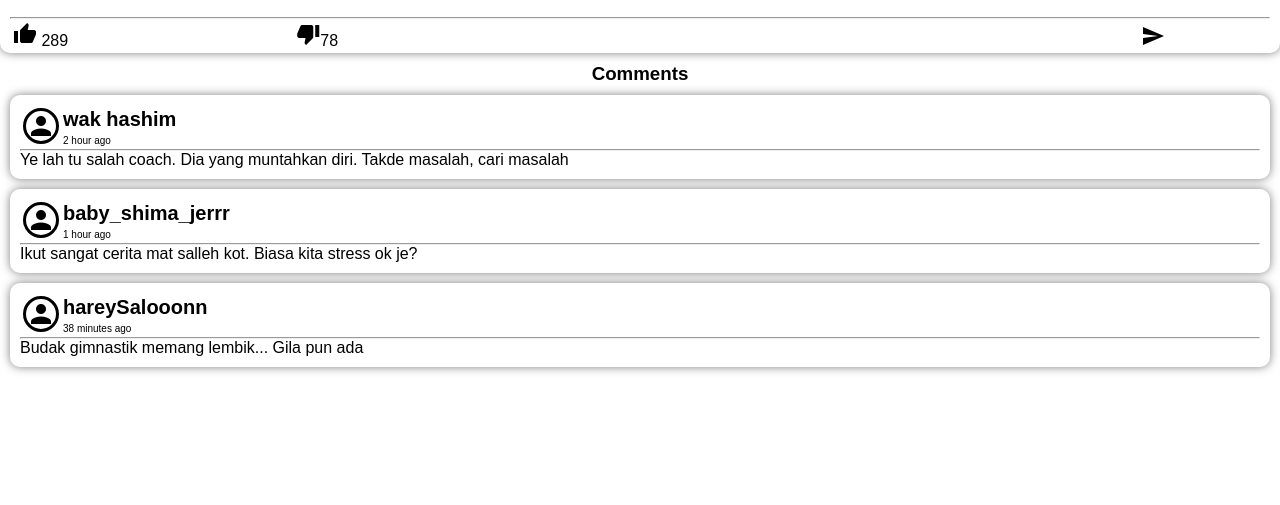
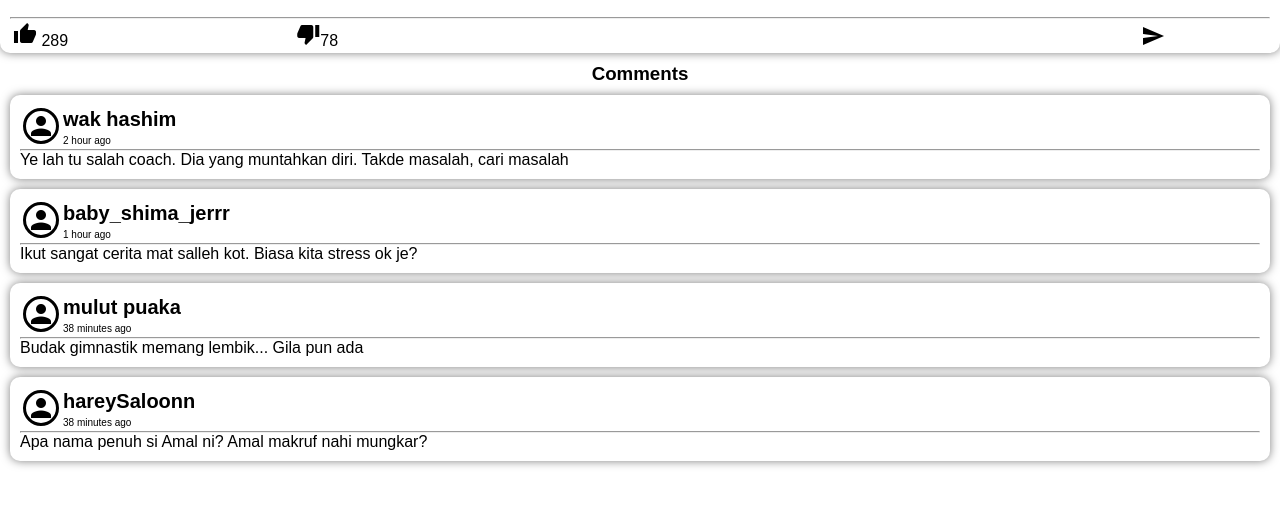
Before and after one commit to AspenSphynx/permaiforum, a plain HTML site: page amal_problem.html in a window 1280 px wide. Shown: the part 283-788 px from the top of the page. Drawn offline with Linux system fonts and the light colour scheme.

Commit message:
added comments

```diff
--- a/amal_problem.html
+++ b/amal_problem.html
@@ -123,7 +123,7 @@
                     <table>
                         <tr>
                             <td rowspan="2" colspan="1" id="user_post_icon"><i class="material-icons" id="user_icon">person</i></td>
-                            <td rowspan="1" colspan="2" id="username"><p>hareySalooonn</p></td>
+                            <td rowspan="1" colspan="2" id="username"><p>mulut puaka</p></td>
                         </tr>
                         <tr>
                             <td rowspan="1" colspan="2" id="duration"><p>38 minutes ago</p></td>
@@ -136,6 +136,26 @@
                     </p>
                 </div>
             </div>
+
+            <div class="comment_box">
+                <div class="user_information">
+                    <table>
+                        <tr>
+                            <td rowspan="2" colspan="1" id="user_post_icon"><i class="material-icons" id="user_icon">person</i></td>
+                            <td rowspan="1" colspan="2" id="username"><p>hareySaloonn</p></td>
+                        </tr>
+                        <tr>
+                            <td rowspan="1" colspan="2" id="duration"><p>38 minutes ago</p></td>
+                        </tr>
+
+                    </table>
+                    <hr>
+                    <p>
+                        Apa nama penuh si Amal ni? Amal makruf nahi mungkar?
+                    </p>
+                </div>
+            </div>
+
         </section>
 
     </body>
```
